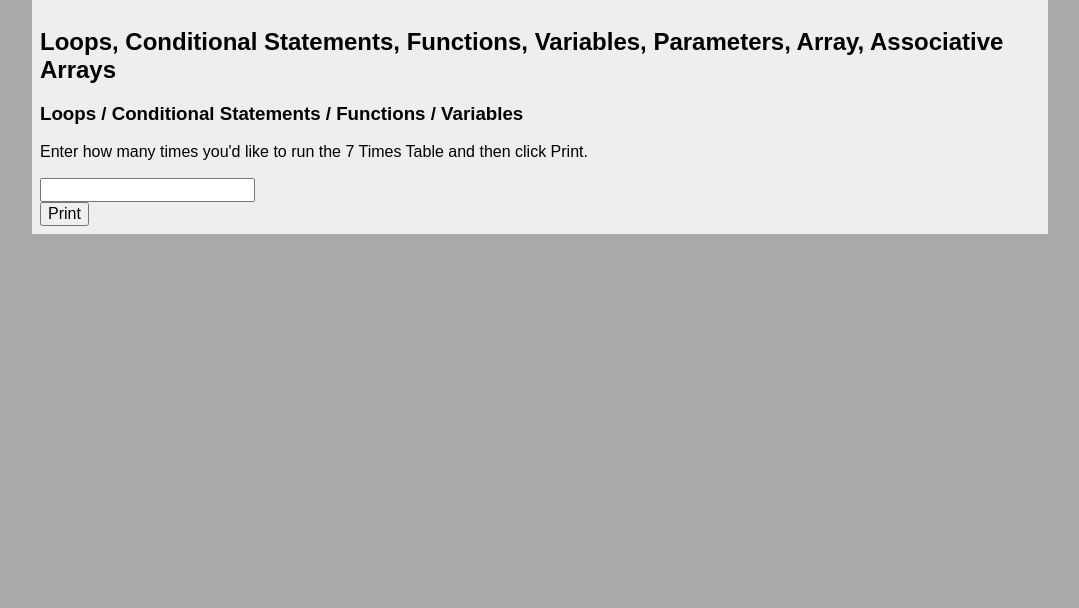
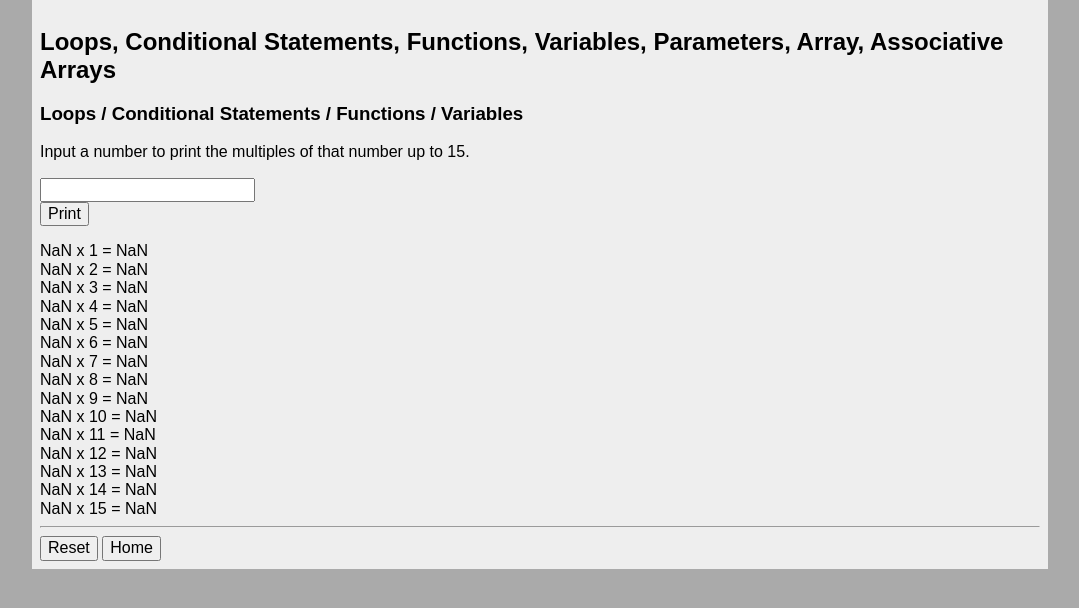
Before and after one commit to Waisath-CJ/CIT-261, a plain HTML site: page jsBasics/index.html in a window 1280 px wide. Both pictures are taken after a click on the button "Print". Shown: the whole page, without its empty margins (100-1179 px from the left). Drawn offline with Linux system fonts and the light colour scheme.

Commit message:
JavaScript Basics Updates

```diff
--- a/jsBasics/index.html
+++ b/jsBasics/index.html
@@ -5,6 +5,7 @@
 		<title>JavaScript - Loops, Conditional Statements, Functions, Variables, Parameters, Array, Associative Arrays</title>
 		<link rel="stylesheet" type="text/css" href="../normalize.css">
 		<link rel="stylesheet" type="text/css" href="../main.css">
+		<script type="text/javascript" src="jsBasics.js"></script>
 	</head>
 
 	<body>
@@ -12,11 +13,18 @@
 			<h2>Loops, Conditional Statements, Functions, Variables, Parameters, Array, Associative Arrays</h2>
 
 			<h3>Loops / Conditional Statements / Functions / Variables</h3>
-			<p>Enter how many times you'd like to run the 7 Times Table and then click Print.</p>
+			<p>Input a number to print the multiples of that number up to 15.</p>
 
-			<input type="number" name="numInput">
+			<input type="number" id="numInput">
 			<br>
-			<button type="button" onclick="sevenTable()">Print</button>
+			<button type="button" onclick="multiples()">Print</button>
+			<p></p>
+			<div id="numOutput"></div>
+
+			<hr>
+
+			<button type="button" onclick="reset()" class="myButtons">Reset</button>
+			<button type="button" class="myButtons" onclick="window.location.href='../index.html'">Home</button>
 		</main>
 	</body>
 </html>
--- /dev/null
+++ b/jsBasics/jsBasics.js
@@ -0,0 +1,37 @@
+// File: jsBasics.js
+
+function reset() {
+	location.reload();
+}
+
+/////////////////////////////////////////////////////////////////////////////////
+
+function multiples() {
+	var printValue = "";
+	var inputNumber = parseInt(document.getElementById("numInput").value);
+	var outputSum = 0;
+
+	if (inputNumber == 0) {
+		printValue = "Please enter a number other than 0";
+	}
+	else if (inputNumber >= 1000) {
+		printValue = "Please enter a number less than 1000";
+	}
+	else if (inputNumber <= -1000) {
+		printValue = "Please enter a number greater than -1000";
+	}
+	else {
+		for (var i = 1; i <= 15; i++) {
+			outputSum = i * inputNumber;
+			printValue += inputNumber + " x " + i + " = " + outputSum + "<br>";
+		}
+	}
+
+	document.getElementById("numOutput").innerHTML = printValue;
+}
+
+/////////////////////////////////////////////////////////////////////////////////
+
+function promptArray() {
+
+}
```
